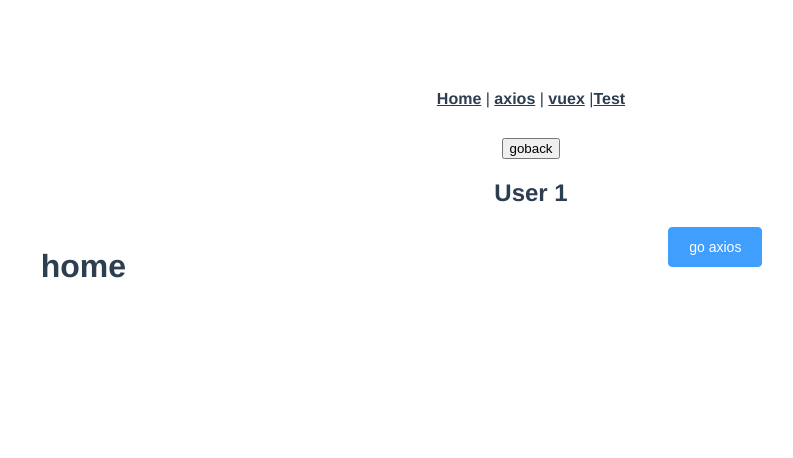
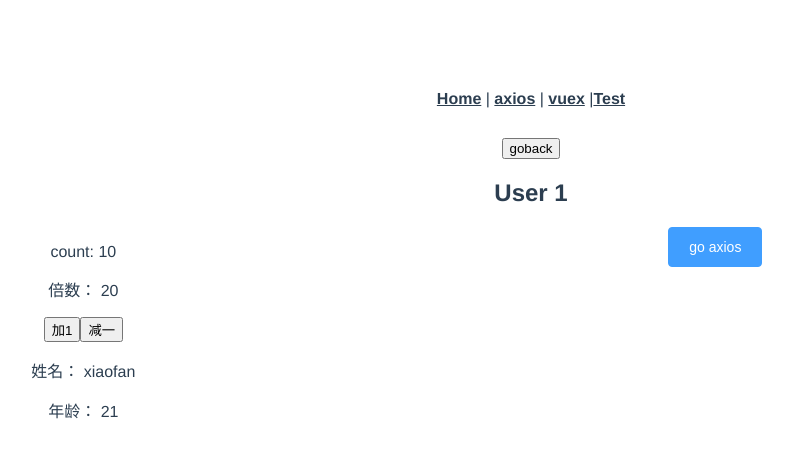
Before and after one commit to xichangzhou/vite-vue3-starter, a Vue app: page /test/1/posts in a window 1280 px wide. Shown: the top 458 px of the page, without its empty margins (109-902 px from the left). Built offline with nearby package versions, Linux system fonts and the light colour scheme.

Commit message:
feat: 自定义hook

```diff
--- /dev/null
+++ b/src/hooks/useCount.ts
@@ -0,0 +1,40 @@
+/* eslint-disable no-unused-vars */
+import { ref, Ref, computed } from 'vue'
+
+type CountResultProps = {
+    count: Ref<number>
+    multiple: Ref<number>
+    increase: (delta?: number) => void
+    decrease: (delta?: number) => void
+}
+
+const useCount = (initValue: number = 1): CountResultProps => {
+    const count = ref(initValue)
+
+    const increase = (delta?: number): void => {
+        if (typeof delta !== 'undefined') {
+            count.value += delta
+        } else {
+            count.value += 1
+        }
+    }
+
+    const multiple = computed(() => count.value * 2)
+
+    const decrease = (delta?: number): void => {
+        if (typeof delta !== 'undefined') {
+            count.value -= delta
+        } else {
+            count.value -= 1
+        }
+    }
+
+    return {
+        count,
+        multiple,
+        increase,
+        decrease
+    }
+}
+
+export default useCount
--- a/src/router/index.ts
+++ b/src/router/index.ts
@@ -48,7 +48,15 @@ const routes: Array<RouteRecordRaw> = [
 
 const router = createRouter({
     history: createWebHistory(),
-    routes
+    routes,
+    scrollBehavior() {
+        return {
+            el: '#app',
+            top: 0,
+            left: 0,
+            behavior: 'smooth'
+        }
+    }
 })
 
 export default router
--- a/src/views/home.vue
+++ b/src/views/home.vue
@@ -1,7 +1,17 @@
 <template>
     <el-row>
-        <el-col :span="7"><h1>home</h1></el-col>
-        <!--商品展示-->
+        <el-col :span="7">
+            <p>count: {{ count }}</p>
+            <p>倍数： {{ multiple }}</p>
+            <div>
+                <button @click="increase()">加1</button>
+                <button @click="decrease()">减一</button>
+            </div>
+            <div class="homePage">
+                <p>姓名： {{ nickname }}</p>
+                <p>年龄： {{ age }}</p>
+            </div>
+        </el-col>
         <el-col :span="17">
             <el-button type="primary" @click="pushAxios">go axios</el-button>
         </el-col>
@@ -9,18 +19,85 @@
 </template>
 
 <script lang="ts">
-import { ref, defineComponent } from 'vue'
+import { defineComponent, reactive, watch, toRefs, ref } from 'vue'
 import router from '@/router'
+import useCount from '@/hooks/useCount'
 
 export default defineComponent({
     name: 'HelloWorld',
     props: {},
     setup: () => {
-        const count = ref(0)
         const pushAxios = () => {
             router.push('/axios')
         }
-        return { count, pushAxios }
+
+        const { count, multiple, increase, decrease } = useCount(10)
+
+        // 侦听 reactive 定义的数据 开始
+        const state = reactive({ nickname: 'xiaofan', age: 20 })
+
+        setTimeout(() => {
+            // eslint-disable-next-line no-plusplus
+            state.age++
+        }, 1000)
+
+        // 修改age值时会触发 watch的回调
+        watch(
+            () => state.age,
+            (curAge, preAge) => {
+                console.log('新值:', curAge, '老值:', preAge)
+            }
+        )
+        // 侦听 reactive 定义的数据 结束
+
+        // 侦听 ref 定义的数据 开始
+        const year = ref(0)
+
+        setTimeout(() => {
+            // eslint-disable-next-line no-plusplus
+            year.value++
+        }, 1000)
+
+        watch(
+            year,
+            (newVal, oldVal) => {
+                console.log('新值:', newVal, '老值:', oldVal)
+            },
+            { immediate: true }
+        )
+        // 侦听 ref 定义的数据 结束
+
+        // 侦听多个数据
+        watch([() => state.age, year], ([curAge, newVal], [preAge, oldVal]) => {
+            console.log('新值:', curAge, '老值:', preAge)
+            console.log('新值:', newVal, '老值:', oldVal)
+        })
+
+        // 如果不使用第三个参数deep:true， 是无法监听到数据变化的。
+        // 前面我们提到，默认情况下，watch 是惰性的, 那什么情况下不是惰性的， 可以立即执行回调函数呢？其实使用也很简单， 给第三个参数中设置immediate: true即可。
+        const state1 = reactive({
+            room: {
+                id: 100,
+                attrs: {
+                    size: '140平方米',
+                    type: '三室两厅'
+                }
+            }
+        })
+        const stopWatch = watch(
+            () => state1.room,
+            (newType, oldType) => {
+                console.log('新值:', newType, '老值:', oldType)
+            },
+            { deep: true }
+        )
+
+        setTimeout(() => {
+            // 停止监听
+            stopWatch()
+        }, 1000)
+
+        return { count, pushAxios, multiple, increase, decrease, ...toRefs(state) }
     }
 })
 </script>
```
